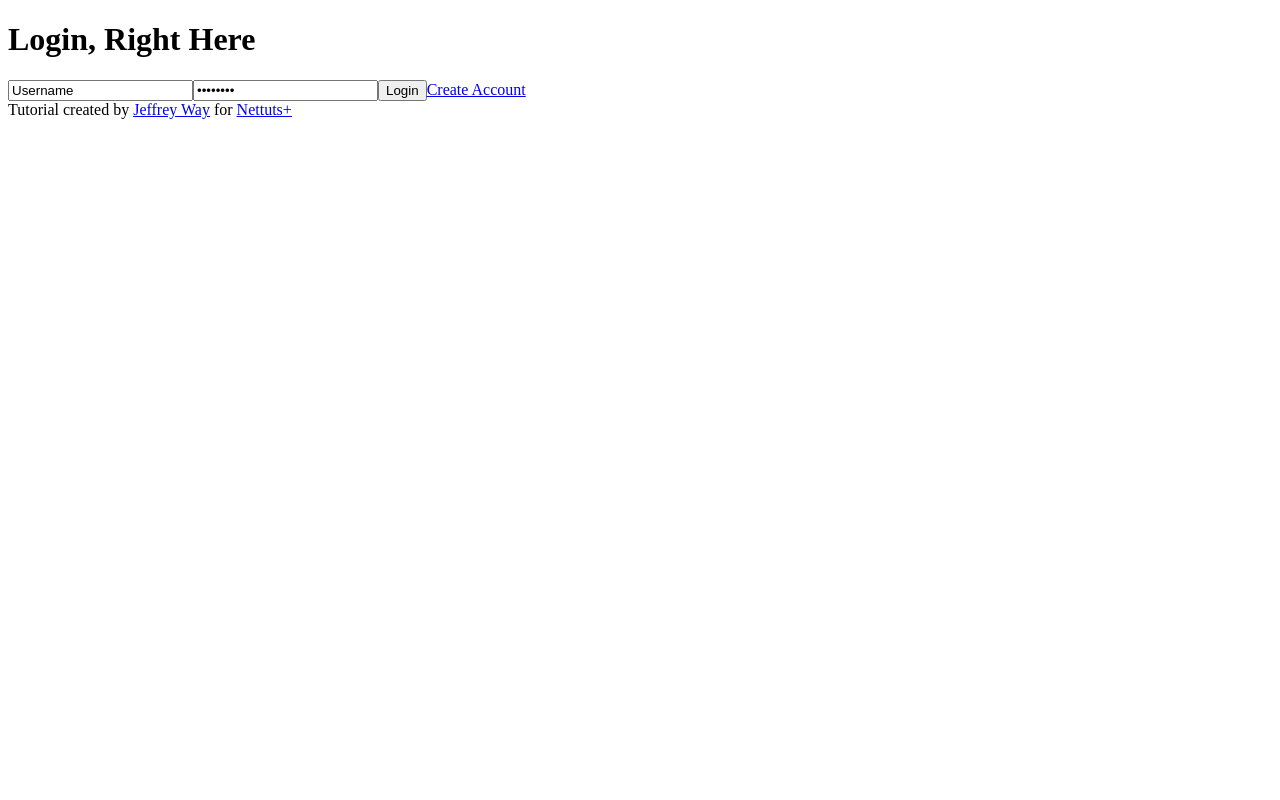
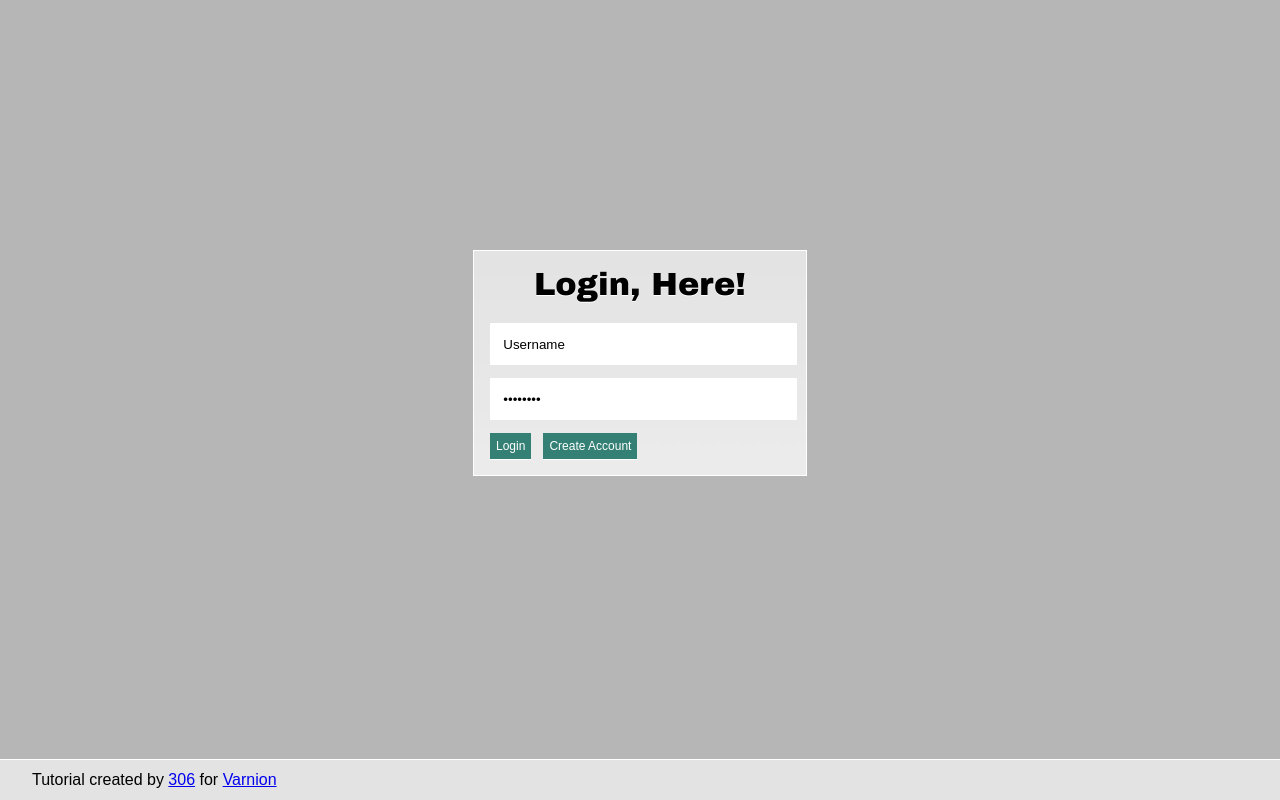
Before and after one commit to mTaufik306/CI, a CodeIgniter app: page /CI/index.php/login in a window 1280 px wide; the page is wider, and only the part inside the window is pictured. Run offline with CodeIgniter, Linux system fonts and the light colour scheme; some libraries are stand-ins or nearby versions.

Commit message:
day 6 is over, make some adjustment: -add css style -modify autoload to automatically load session -modify default controller to login.php -modify view pages to get some adaptation

```diff
--- a/application/config/autoload.php
+++ b/application/config/autoload.php
@@ -52,7 +52,7 @@ $autoload['packages'] = array();
 |	$autoload['libraries'] = array('database', 'session', 'xmlrpc');
 */
 
-$autoload['libraries'] = array('database');
+$autoload['libraries'] = array('database','session');
 
 
 /*
--- a/application/config/config.php
+++ b/application/config/config.php
@@ -224,7 +224,7 @@ $config['cache_path'] = '';
 | MUST set an encryption key.  See the user guide for info.
 |
 */
-$config['encryption_key'] = '';
+$config['encryption_key'] = '306';
 
 /*
 |--------------------------------------------------------------------------
@@ -247,7 +247,7 @@ $config['encryption_key'] = '';
 $config['sess_cookie_name']		= 'ci_session';
 $config['sess_expiration']		= 7200;
 $config['sess_expire_on_close']	= FALSE;
-$config['sess_encrypt_cookie']	= FALSE;
+$config['sess_encrypt_cookie']	= TRUE;
 $config['sess_use_database']	= FALSE;
 $config['sess_table_name']		= 'ci_sessions';
 $config['sess_match_ip']		= FALSE;
--- a/application/config/routes.php
+++ b/application/config/routes.php
@@ -38,7 +38,7 @@
 |
 */
 
-$route['default_controller'] = "site";
+$route['default_controller'] = "login";
 $route['404_override'] = '';
 
 
--- a/application/controllers/login.php
+++ b/application/controllers/login.php
@@ -12,9 +12,9 @@ class Login extends CI_Controller {
 	function validate_credentials()
 	{
 		$this->load->model('membership_model');
-		$query = $this->membership_model->validate();
+		$valid = $this->membership_model->validate();
 
-		if($query) // if the user's credentials validated...
+		if($valid) // if the user's credentials validated...
 		{
 			$data = array(
 				'username' => $this->input->post('username'),
--- a/application/views/includes/tut_info.php
+++ b/application/views/includes/tut_info.php
@@ -1 +1 @@
-<div id="tutInfo">Tutorial created by <a href="http://www.youtube.com/watch?v=oHg5SJYRHA0">Jeffrey Way</a> for <a href="http://net.tutsplus.com">Nettuts+</a></div>
+<div id="tutInfo">Tutorial created by <a href="https://github.com/mTaufik306/CI" target="blank">306</a> for <a href="http://www.varnion.com">Varnion</a></div>
--- a/application/views/login_form.php
+++ b/application/views/login_form.php
@@ -2,7 +2,7 @@
 
 <div id="login_form">
 
-	<h1>Login, Right Here</h1>
+	<h1>Login, Here!</h1>
     <?php
 	echo form_open('login/validate_credentials');
 	echo form_input('username', 'Username');
@@ -15,5 +15,3 @@
 </div><!-- end login_form-->
 
 <?php $this->load->view('includes/tut_info'); ?>
-
-<?php $this->load->view('includes/footer'); ?>
--- a/application/views/signup_form.php
+++ b/application/views/signup_form.php
@@ -27,5 +27,3 @@ echo form_submit('submit', 'Create Acccount');
 </fieldset>
 
 <?php $this->load->view('includes/tut_info'); ?>
-
-<?php $this->load->view('includes/footer'); ?>
--- /dev/null
+++ b/css/style.css
@@ -0,0 +1,83 @@
+body {
+	background: #b6b6b6;
+	margin: 0;
+	padding: 0;
+	font-family: arial;
+}
+#login_form {
+	width: 300px;
+	background: #f0f0f0 url(../img/login_bg.jpg) repeat-x 0 0;
+	border: 1px solid white;
+	margin: 250px auto 0;
+	padding: 1em;
+	-moz-border-radius: 3px;
+}
+h1,h2,h3,h4,h5 {
+	margin-top: 0;
+	font-family: arial black, arial;
+	text-align: center;
+}
+
+input[type=text], input[type=password] {
+	display: block;
+	margin: 0 0 1em 0;
+	width: 280px;
+	border: 5px;
+	-moz-border-radius: 1px;
+	-webkit-border-radius: 1px;
+	padding: 1em;
+}
+
+input[type=submit], form a {
+	border: none;
+	margin-right: 1em;
+	padding: 6px;
+	text-decoration: none;
+	font-size: 12px;
+	-moz-border-radius: 4px;
+	background: #348075;
+	color: white;
+	box-shadow: 0 1px 0 white;
+	-moz-box-shadow: 0 1px 0 white;
+	-webkit-box-shadow: 0 1px 0 white;
+
+}
+
+input[type=submit]:hover, form a:hover {
+	background: #287368;
+	cursor: pointer;
+}
+
+
+
+
+/* Validation error messages */
+
+.error {
+	color: #393939;
+	font-size: 15px;
+}
+
+fieldset {
+	width: 300px;
+	margin: auto;
+	margin-bottom: 2em;
+	display: block;
+}
+
+/* FOR FUN */
+
+h1 {
+	text-shadow: 0 1px 0 white;
+}
+
+/* Not necessary. Just the "tutorial created by" stuff at the bottom */
+
+#tutInfo {
+	background: #e3e3e3;
+	border-top: 1px solid white;
+	position: absolute;
+	bottom: 0;
+	width: 100%;
+	padding: .7em .7em .7em 2em;
+}
```
Also changed, not shown: img/login_bg.jpg (added).
